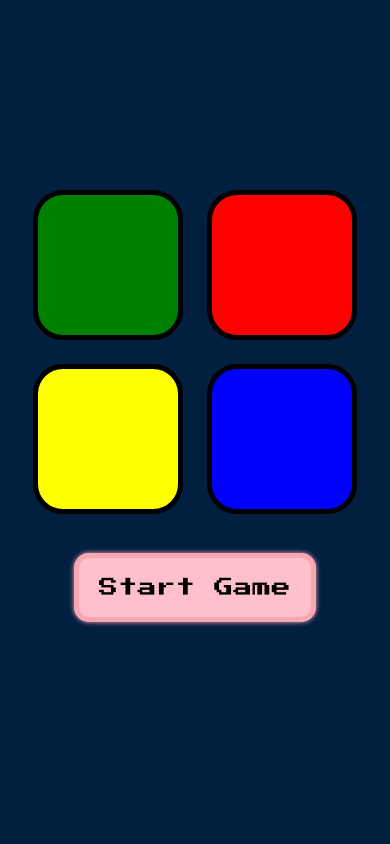
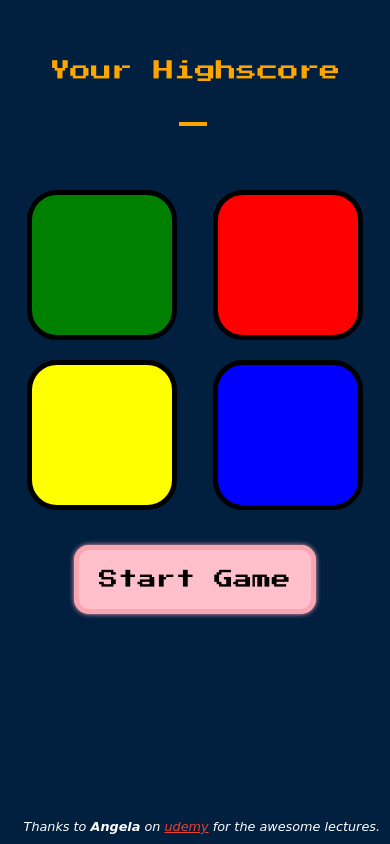
Before and after one commit to kalaLokia/simon-game, a plain HTML site: page index.html in a window 390 px wide. Drawn offline with nearby package versions, Linux system fonts and the light colour scheme.

Commit message:
Added feature to show high score

```diff
--- a/game.js
+++ b/game.js
@@ -1,5 +1,6 @@
 
 var n;
+var highscore = 0;
 var play = false;
 var colorButtons = ["green", "red", "yellow", "blue"];
 var gameLevel = [];
@@ -14,15 +15,6 @@ $(".start-btn").click(function () {
 
 
 $(".btn").click(buttonClicks);
-
-// // Made a button instead of tapping a keyboard key
-// $(document).on("keydown", function (event) {
-//     if (event.keyCode > 64 && event.keyCode <= 122 && play === false) {
-//         console.log("Game started");
-//         play = true;
-//         setTimeout(newSequence, 400);
-//     }
-// });
 
 
 function newSequence() {
@@ -60,7 +52,10 @@ function buttonClicks() {
 
 
 function gameOver() {
-    console.log('GAME OVER');
+    if (gameLevel.length > highscore) {
+        highscore = gameLevel.length;
+        $('#score').text(highscore);
+    }
     gameLevel = [];
     play = false;
     playSound("wrong");
@@ -82,6 +77,7 @@ function gameOver() {
 function toggleTitleElements() {
     $("h1").toggleClass("hide-me");
     $(".start-btn").toggleClass("hide-me");
+    $(".high-score").toggleClass("hide-me");
 }
 
 
--- a/index.html
+++ b/index.html
@@ -31,8 +31,15 @@
         <div class="row-btn">
             <span type="button" class="start-btn">Start Game</span>
         </div>
+    </div>
 
-    </div>
+    <div class="high-score">Your Highscore <span id="score">_</span></div>
+
+
+    <footer><em>Thanks to <strong>Angela</strong> on <a
+                href="https://www.udemy.com/course/the-complete-web-development-bootcamp">udemy</a> for the awesome
+            lectures.</em></footer>
+
 
 
     <script src="https://code.jquery.com/jquery-3.6.0.min.js"
--- a/styles.css
+++ b/styles.css
@@ -4,19 +4,18 @@
 
 body {
     margin: 0;
+    font-family: 'Press Start 2P', cursive;
     background-color: #011F3F;
     text-align: center;
 }
 
 h1 {
     color: #FEF2BF;
-    font-family: 'Press Start 2P', cursive;
     font-size: 3.5rem;
     margin: 100px 0;
 }
 
 .start-btn {
-    font-family: 'Press Start 2P', cursive;
     font-size: 3rem;
     color: black;
     padding-left: 20px;
@@ -29,19 +28,14 @@ h1 {
     box-shadow: 0 0 5px #faa5b5;
 }
 
-@media (min-width:610px){
-    .start-btn {
-        position:absolute;
-        left: 30%;
-        right: 30%;
-        top: 70px;
-    }
-}
 
 .container {
     margin: auto;
 }
 
+.row-btn {
+    margin-top: 50px;
+}
 
 .btn {
     width: 200px;
@@ -78,8 +72,53 @@ h1 {
     opacity: 0.8;
 }
 
+.high-score {
+    color: orange;
+    font-size: 2rem;
+    margin-top: 30px;
+    line-height: 1.5;
+}
+
+#score {
+    font-size: 3.5rem;
+}
+
+footer {
+    position: absolute;
+    bottom: 10px;
+    right: 10px;
+    color: white;
+    font-size: 0.8rem;
+    font-family: cursive;
+}
+
+a {
+    color: #eb4034;
+}
+
+/* For big screens */
+@media (min-width:610px){
+    .start-btn {
+        position:absolute;
+        left: 30%;
+        right: 30%;
+        top: 70px;
+    }
+}
+
 /*Normal Screen Phone view */
 @media (max-width: 600px) {
+    #score {
+        display: block;
+        font-size: 2rem;
+    }
+    .high-score {
+        position: absolute;
+        top: 25px;
+        left: 5px;
+        right: 5px;
+        font-size: 1.3rem;
+    }
     .btn {
         width: 140px;
         height: 140px;
@@ -90,10 +129,6 @@ h1 {
     h1 {
         font-size: 2rem;
         margin: 25% 0 50px;
-    }
-
-    .row-btn {
-        margin-top: 50px;
     }
 
     .start-btn {
```
